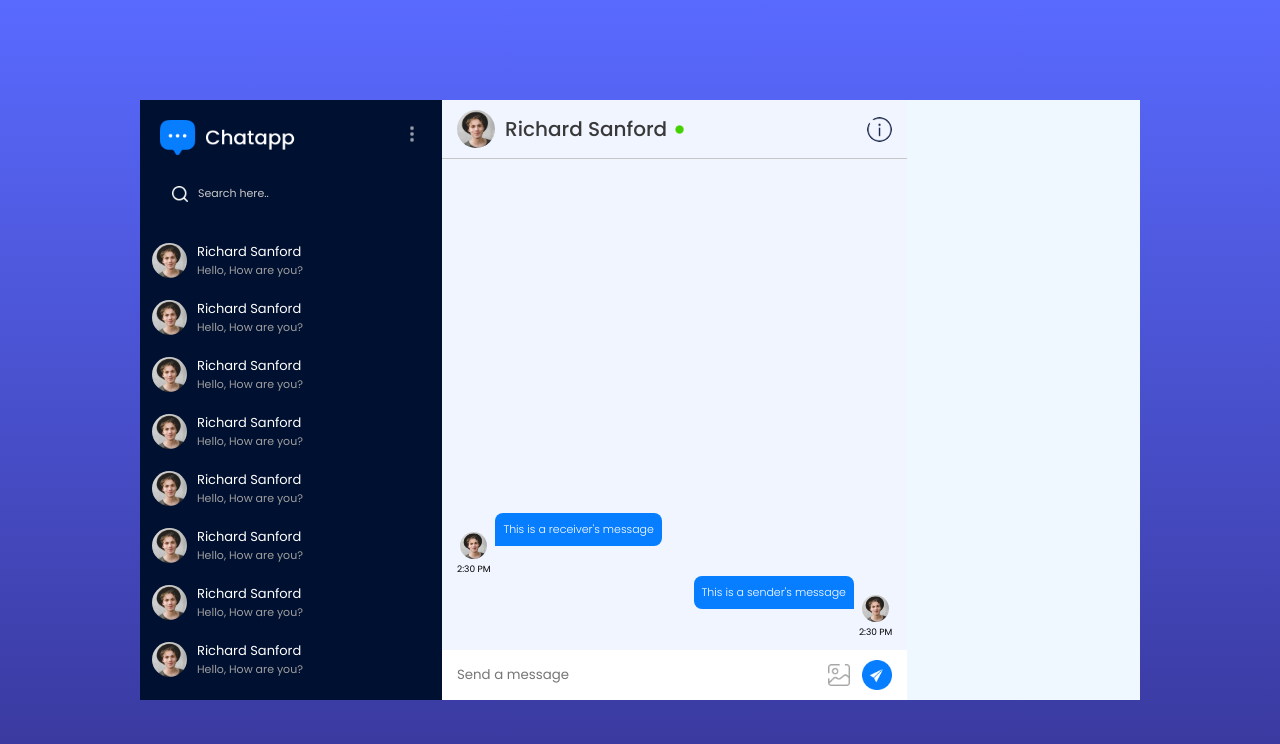
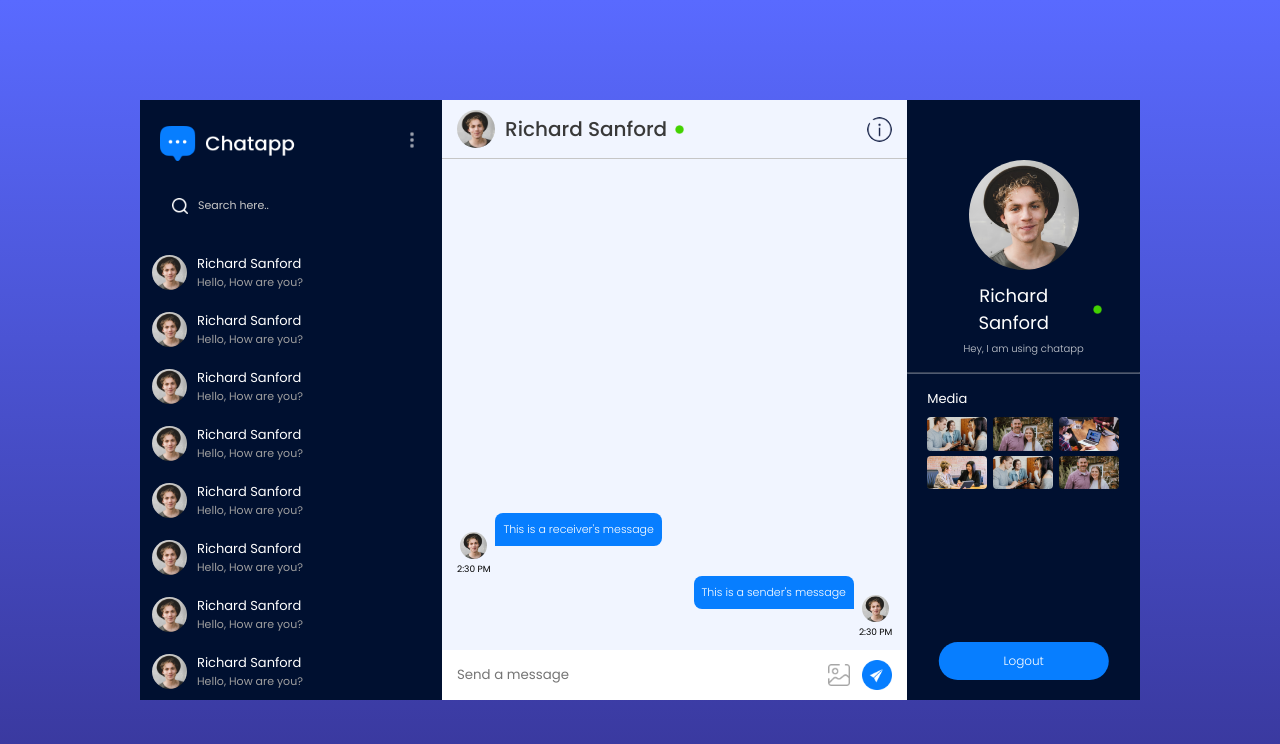
Before and after one commit to aadyantmaity/chatting-app, a React (Vite) app: page /chat in a window 1280 px wide. Shown: the top 744 px of the page. Built offline with nearby package versions, Linux system fonts and the light colour scheme.

Commit message:
right sidebar/logout ui

```diff
--- a/src/components/ChatBox/ChatBox.css
+++ b/src/components/ChatBox/ChatBox.css
@@ -112,3 +112,9 @@
   text-align: center;
   font-size: 9px;
 }
+
+.msg-img {
+  max-width: 230px;
+  margin-bottom: 30px;
+  border-radius: 10px;
+}
--- a/src/components/LeftSidebar/LeftSidebar.css
+++ b/src/components/LeftSidebar/LeftSidebar.css
@@ -87,3 +87,40 @@
 .friends:hover span {
   color: white;
 }
+
+.ls-nav .menu {
+  position: relative;
+  padding: 10px 0px;
+}
+
+.menu .sub-menu {
+  position: absolute;
+  top: 40px;
+  right: 0;
+  width: 130px;
+  padding: 20px;
+  border-radius: 5px;
+  background-color: white;
+  color: black;
+  display: none;
+}
+
+.sub-menu hr {
+  border: none;
+  height: 1px;
+  background: #a4a4a4;
+  margin: 8px 0px;
+}
+
+.sub-menu p {
+  cursor: pointer;
+  font-size: 14px;
+}
+
+.sub-menu p:hover {
+  color: #077eff;
+}
+
+.menu:hover .sub-menu {
+  display: block;
+}
--- a/src/components/LeftSidebar/LeftSidebar.jsx
+++ b/src/components/LeftSidebar/LeftSidebar.jsx
@@ -10,6 +10,11 @@
           <img src={assets.logo} className="logo" alt="" />
           <div className="menu">
             <img src={assets.menu_icon} alt="" />
+            <div className="sub-menu">
+              <p>Edit Profile</p>
+              <hr />
+              <p>Logout</p>
+            </div>
           </div>
         </div>
         <div className="ls-search">
--- a/src/components/RightSidebar/RightSidebar.css
+++ b/src/components/RightSidebar/RightSidebar.css
@@ -0,0 +1,76 @@
+.rs {
+  color: white;
+  background: #001030;
+  position: relative;
+  height: 75vh;
+  overflow-y: scroll;
+}
+
+.rs-profile {
+  padding-top: 60px;
+  text-align: center;
+  max-width: 70%;
+  margin: auto;
+}
+
+.rs-profile img {
+  width: 110px;
+  aspect-ratio: 1/1;
+  border-radius: 50%;
+}
+
+.rs-profile h3 {
+  font-size: 18px;
+  font-weight: 400;
+  display: flex;
+  align-items: center;
+  justify-content: center;
+  gap: 5px;
+  margin: 5px 0px;
+}
+
+.rs-profile p {
+  font-size: 10px;
+  opacity: 80%;
+  font-weight: 300;
+}
+
+.rs hr {
+  border-color: #ffffff50;
+  margin: 15px 0px;
+}
+
+.rs-media {
+  padding: 0px 20px;
+  font-size: 13px;
+}
+
+.rs-media div {
+  max-height: 180px;
+  overflow-y: scroll;
+  display: grid;
+  grid-template-columns: 1fr 1fr 1fr;
+  gap: 5px;
+  margin-top: 8px;
+}
+
+.rs-media div img {
+  width: 60px;
+  border-radius: 4px;
+  cursor: pointer;
+}
+
+.rs button {
+  position: absolute;
+  bottom: 20px;
+  left: 50%;
+  transform: translateX(-50%);
+  background: #077eff;
+  color: white;
+  border: none;
+  font-size: 12px;
+  font-weight: 300;
+  padding: 10px 65px;
+  border-radius: 20px;
+  cursor: pointer;
+}
--- a/src/components/RightSidebar/RightSidebar.jsx
+++ b/src/components/RightSidebar/RightSidebar.jsx
@@ -1,8 +1,32 @@
 import React from "react";
 import "./RightSidebar.css";
+import assets from "../../assets/assets.js";
 
 const RightSidebar = () => {
-  return <div></div>;
+  return (
+    <div className="rs">
+      <div className="rs-profile">
+        <img src={assets.profile_img} alt="" />
+        <h3>
+          Richard Sanford <img src={assets.green_dot} className="dot" alt="" />
+        </h3>
+        <p>Hey, I am using chatapp</p>
+      </div>
+      <hr />
+      <div className="rs-media">
+        <p>Media</p>
+        <div>
+          <img src={assets.pic1} alt="" />
+          <img src={assets.pic2} alt="" />
+          <img src={assets.pic3} alt="" />
+          <img src={assets.pic4} alt="" />
+          <img src={assets.pic1} alt="" />
+          <img src={assets.pic2} alt="" />
+        </div>
+      </div>
+      <button>Logout</button>
+    </div>
+  );
 };
 
 export default RightSidebar;
--- a/src/pages/ProfileUpdate/ProfileUpdate.jsx
+++ b/src/pages/ProfileUpdate/ProfileUpdate.jsx
@@ -2,7 +2,18 @@
 import "./ProfileUpdate.css";
 
 const ProfileUpdate = () => {
-  return <div>We are on the profile page</div>;
+  return (
+    <div className="profile">
+      <div className="profile-container">
+        <form>
+          <h3>Profile Details</h3>
+          <label htmlFor="avatar">
+            <input type="file" id="avatar" />
+          </label>
+        </form>
+      </div>
+    </div>
+  );
 };
 
 export default ProfileUpdate;
```
Also changed, not shown: 1 other file (tests, documents, lock files or other folders).
